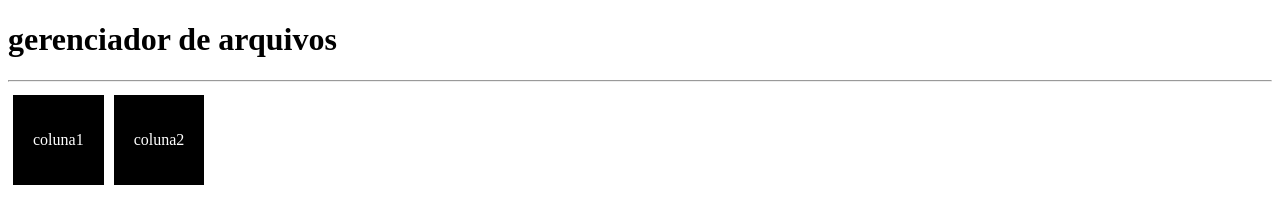
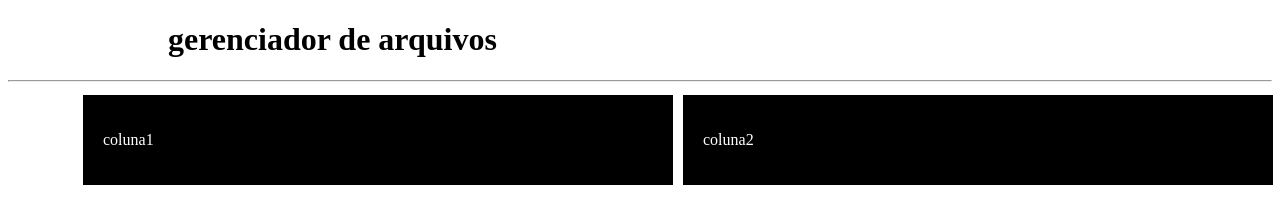
Before and after one commit to LincolnAgenor/gerenciador-de-tarefas, a plain HTML site: page index.html in a window 1280 px wide. Drawn offline with Linux system fonts and the light colour scheme.

Commit message:
tela-1-esboço

```diff
--- a/index.html
+++ b/index.html
@@ -9,8 +9,8 @@
 
 <body>
     <div>
-        <h1>gerenciador de arquivos</h1>
-        <hr></hr>
+        <h1 class="titulo">gerenciador de arquivos</h1>
+        <hr>
     </div>
     <div class="tela1">
         <div class="coluna 1">
--- a/style.css
+++ b/style.css
@@ -1,9 +1,17 @@
 .tela1{
     display: flex;
+    width: 1200px;
+    flex-direction: row;
+    margin-left: 70px;
+
 }
 .coluna{
     padding: 20px;
     margin: 5px;
     color: #fff;
     background-color: black;
+    width: 600px;
 }
+.titulo{
+    margin-left: 160px;
+}
```
